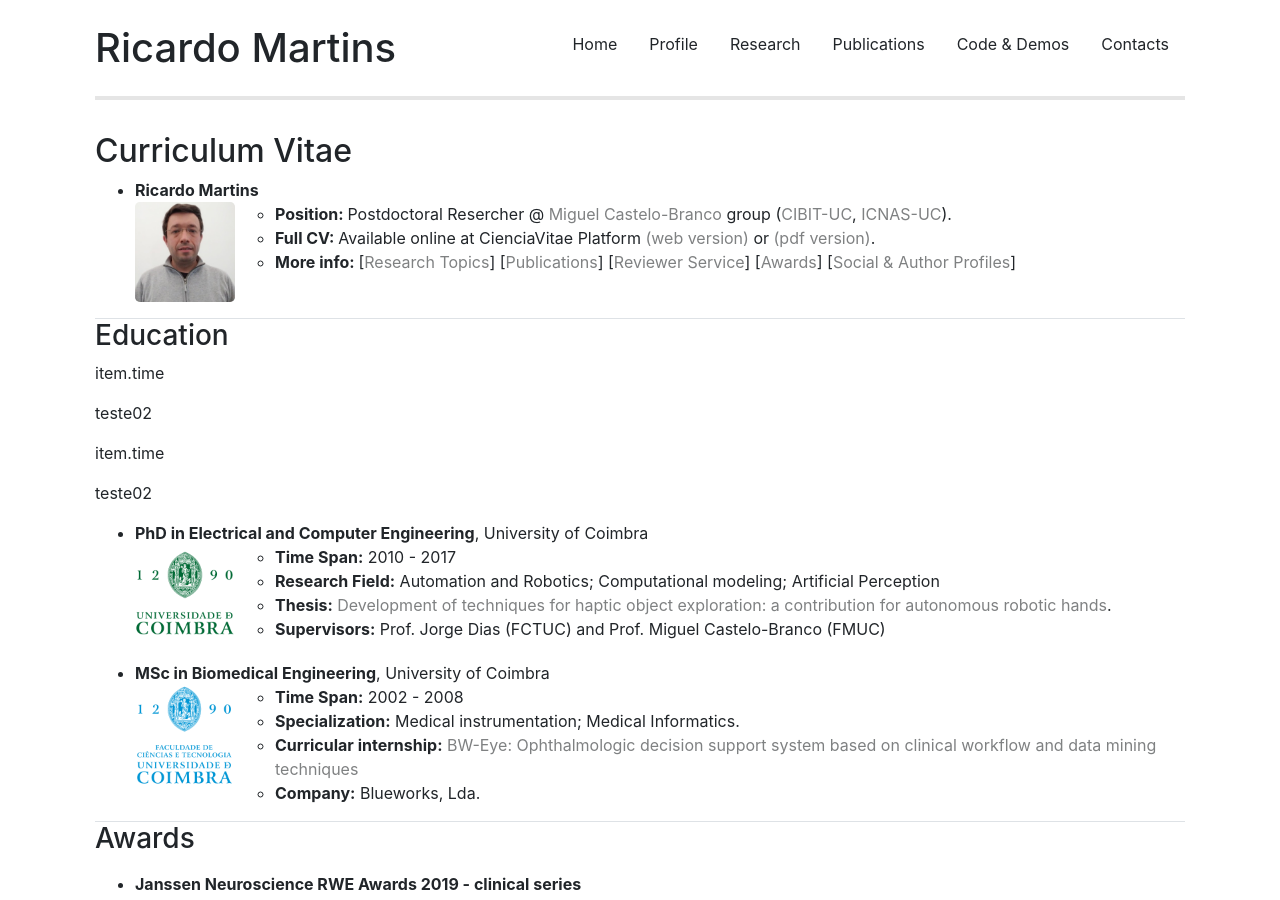
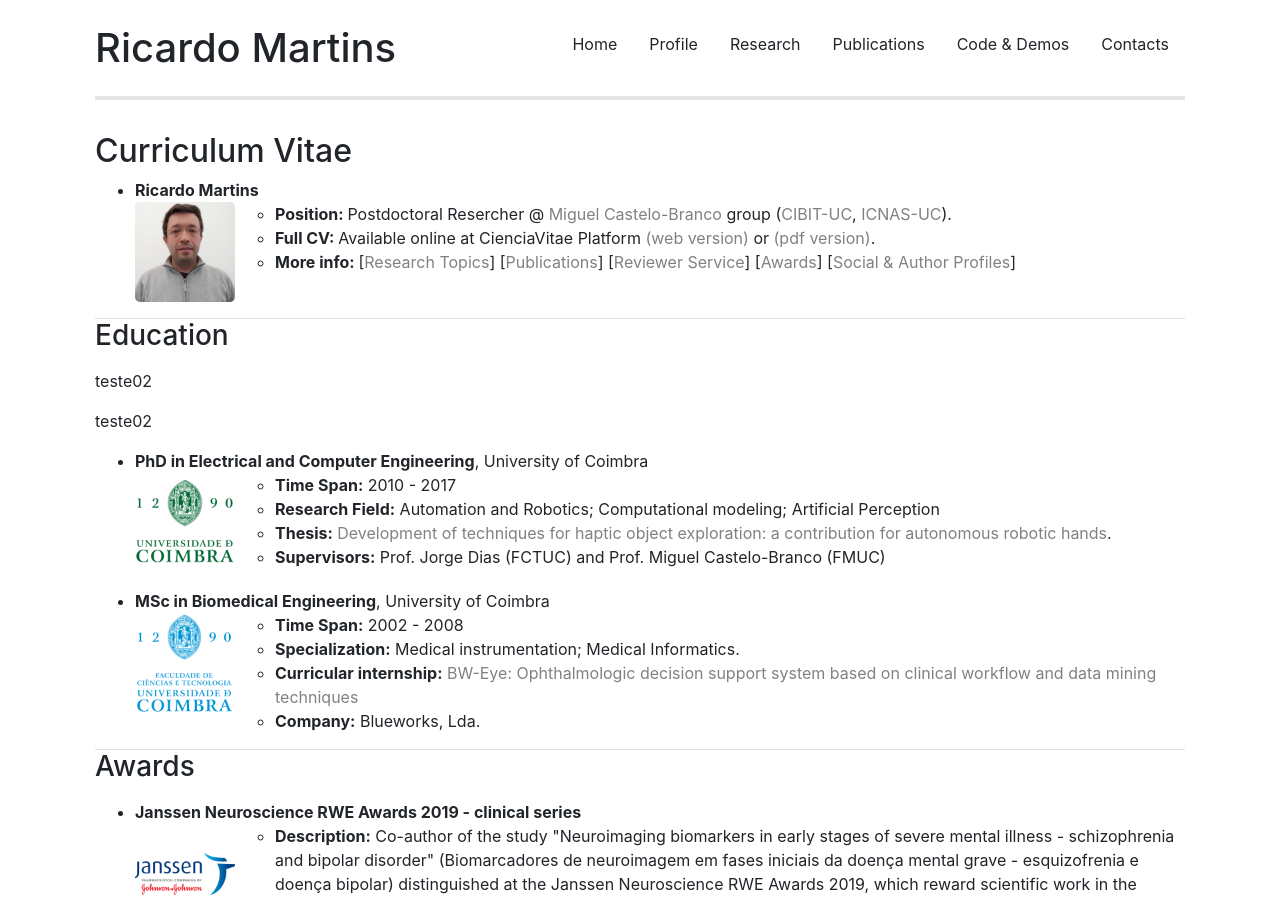
Before and after one commit to ricardomar/ricardomar.github.io, a Jekyll site: the page built from cv/index02.html, in a window 1280 px wide and 900 px high. Built offline with Jekyll 4.4.1, drawn with Linux system fonts in a browser that asks for light colours.

Commit message:
Update index02.html

```diff
--- a/cv/index02.html
+++ b/cv/index02.html
@@ -26,7 +26,7 @@ title: CV |
 		<h3>Education</h3>
 
 		{% for item in site.data.myEducation %}
-		<p>item.time</p>
+		<p>{{item.time}}</p>
 		<p>teste02</p>
 		{% endfor %}
 
```
